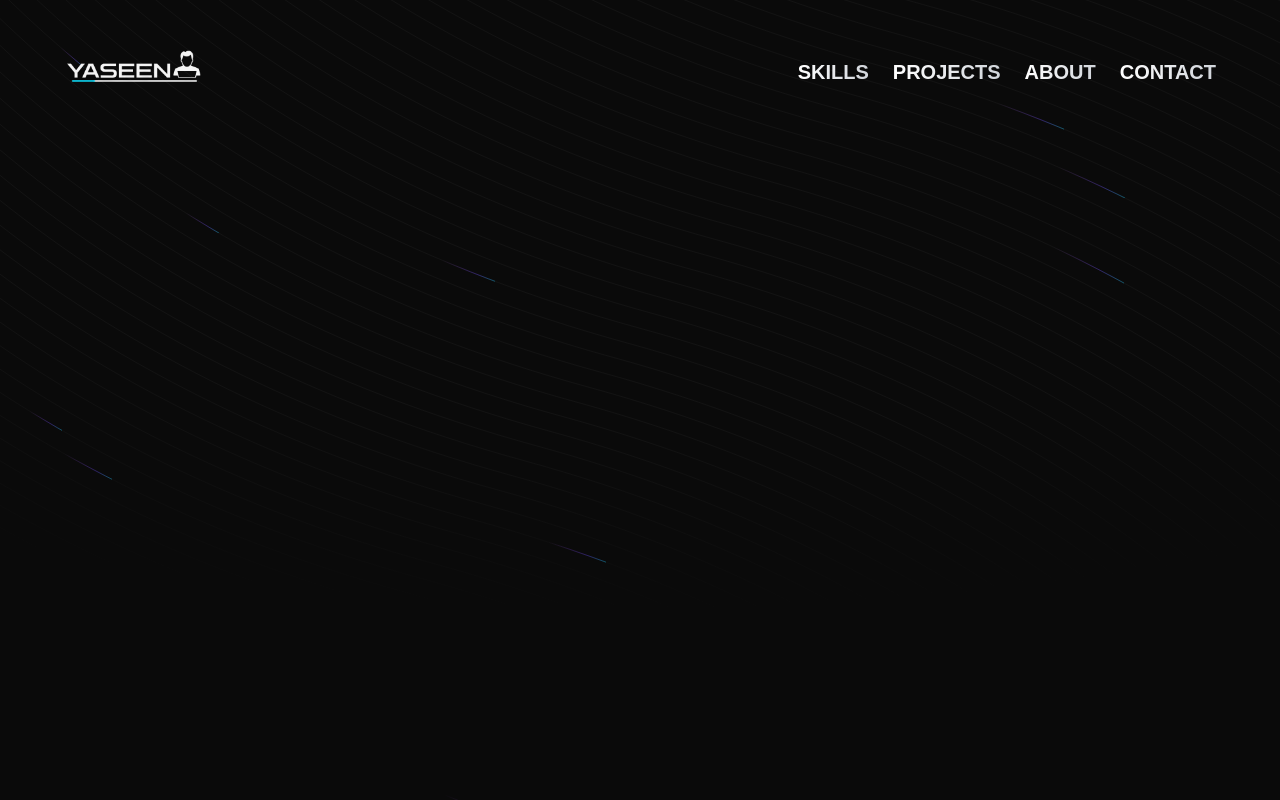
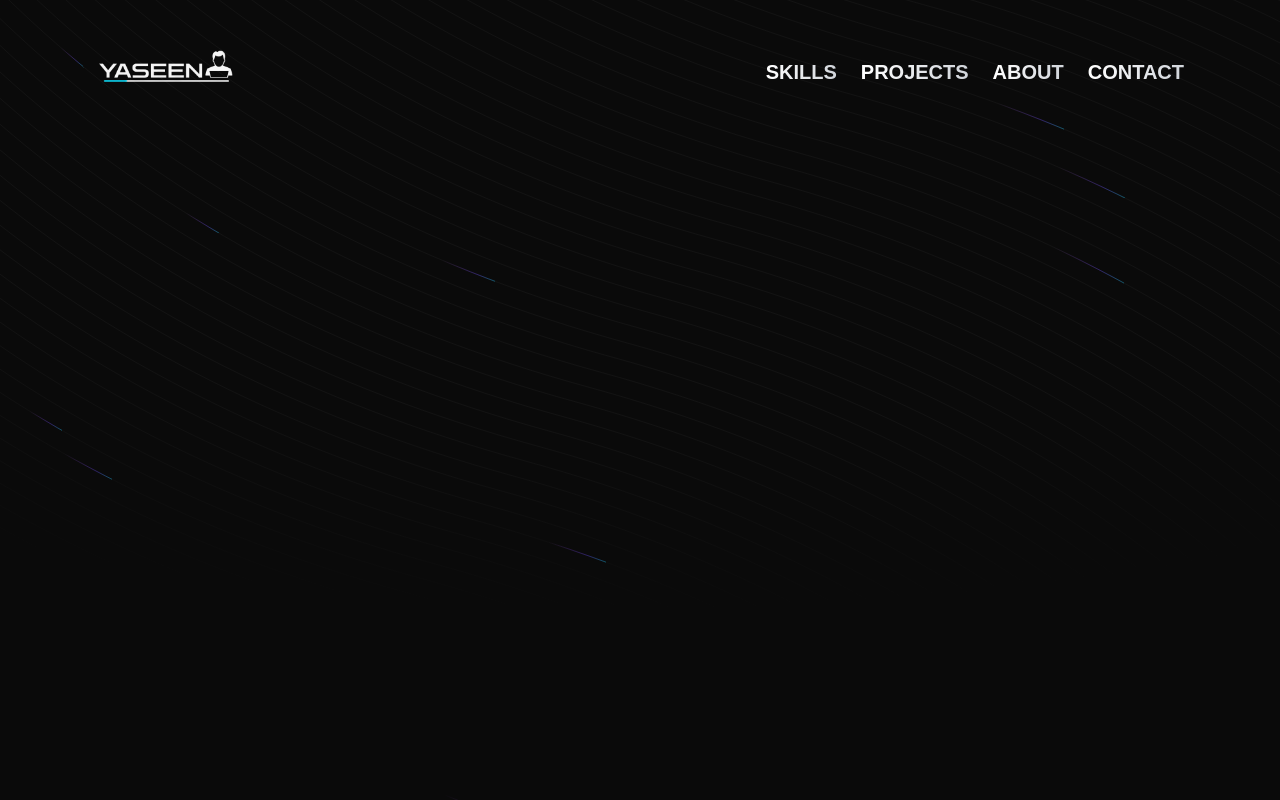
Before and after one commit to Mohammad-Yaseen69/Portfolio, a React (Vite) app: page / in a window 1280 px wide. Built offline with nearby package versions, Linux system fonts and the light colour scheme; a web font is replaced by a local one.

Commit message:
Changine Screen size

```diff
--- a/src/components/Section.jsx
+++ b/src/components/Section.jsx
@@ -3,7 +3,7 @@ import React from 'react'
 const Section = ({ children, className, id }) => {
     return (
         <div id={id || ""}
-            className={`${className || ""} w-full relative px-4 md:px-12 lg:px-16 xl:px-24 `}
+            className={`${className || ""} w-full relative px-4 sm:px-12 md:px-16 lg:px-24 `}
         >
             {children}
         </div>
--- a/tailwind.config.ts
+++ b/tailwind.config.ts
@@ -29,7 +29,7 @@ export default {
         Balsamiq : ["Balsamiq Sans", "sans-serif"]
       },
       screens: {
-        xs: "596px",
+        xs: "475px",
         ss: "620px",
         sm: "768px",
         md: "1060px",
```
